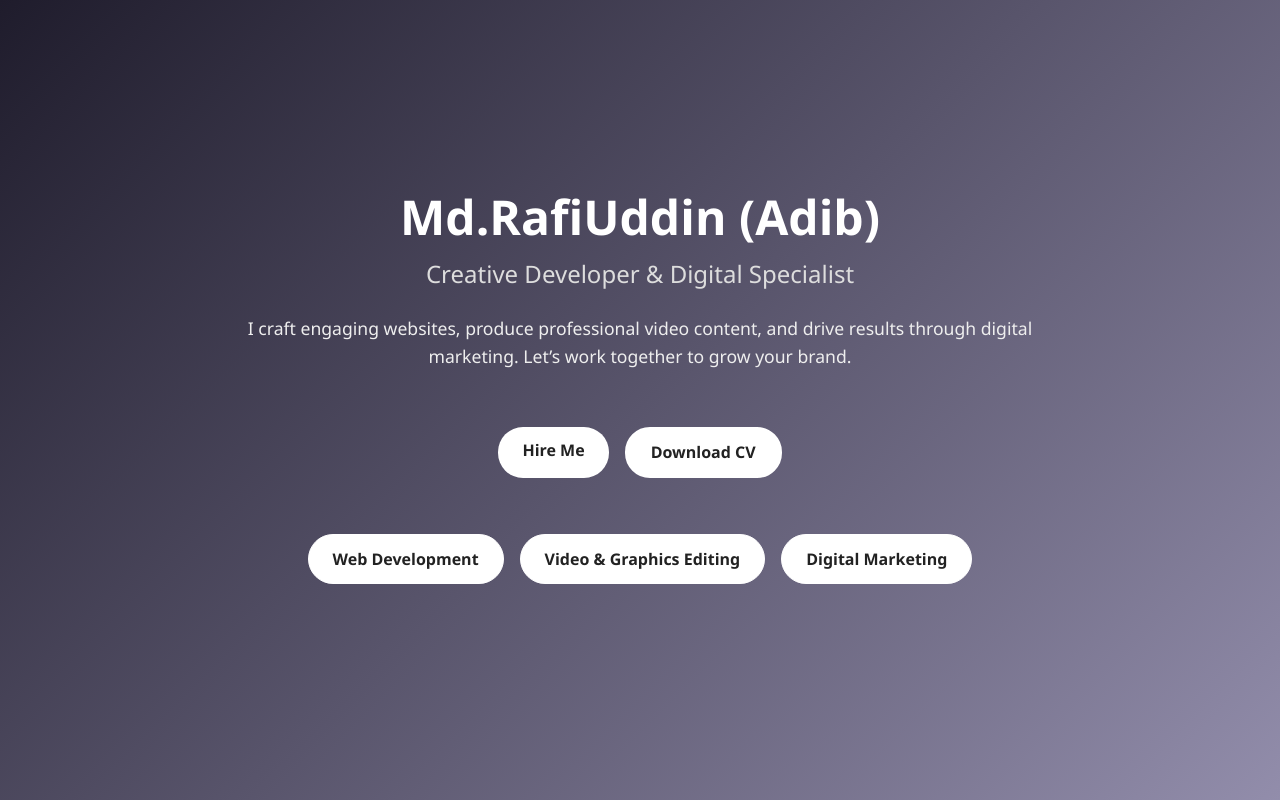
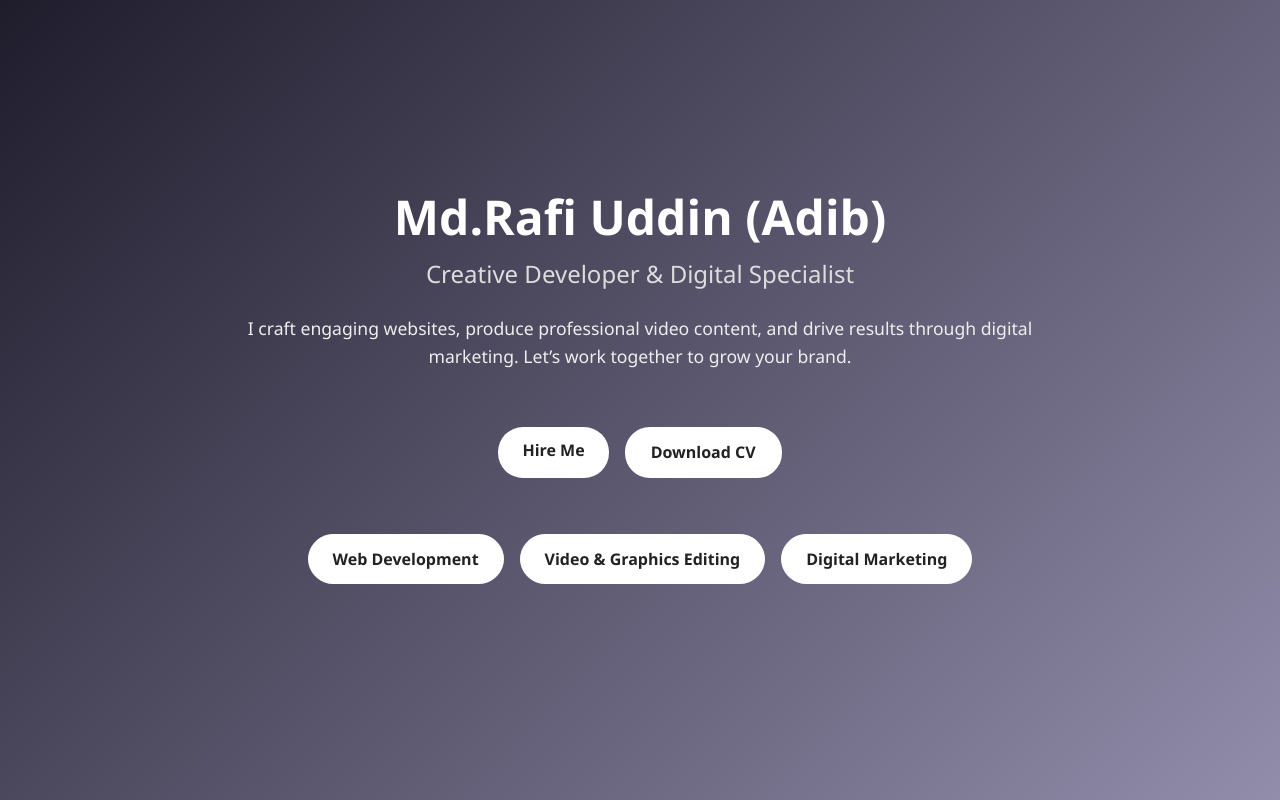
Before and after one commit to rafi0167/portfolio.com, a plain HTML site: page index.html in a window 1280 px wide. Drawn offline with Linux system fonts and the light colour scheme.

Commit message:
Update index.html

```diff
--- a/index.html
+++ b/index.html
@@ -3,13 +3,13 @@
 <head>
   <meta charset="UTF-8" />
   <meta name="viewport" content="width=device-width, initial-scale=1.0"/>
-  <title>Md.RafiUddin (Adib) | Portfolio</title>
+  <title>Md.Rafi Uddin (Adib) | Portfolio</title>
   <link rel="stylesheet" href="style.css">
 </head>
 <body class="home">
   <div class="hero">
     <div class="hero-content">
-      <h1>Md.RafiUddin (Adib)</h1>
+      <h1>Md.Rafi Uddin (Adib)</h1>
       <h2>Creative Developer & Digital Specialist</h2>
       <p>I craft engaging websites, produce professional video content, and drive results through digital marketing. Let’s work together to grow your brand.</p>
 
```
